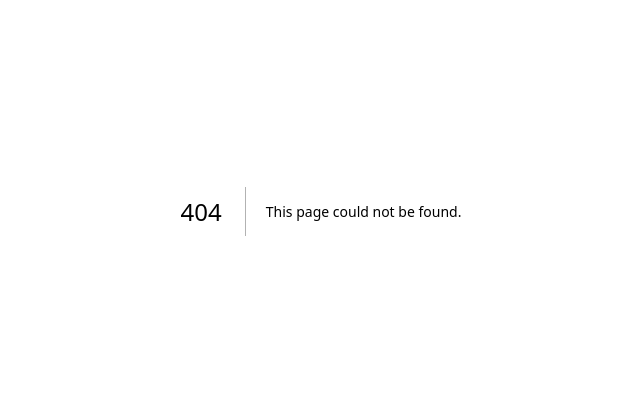
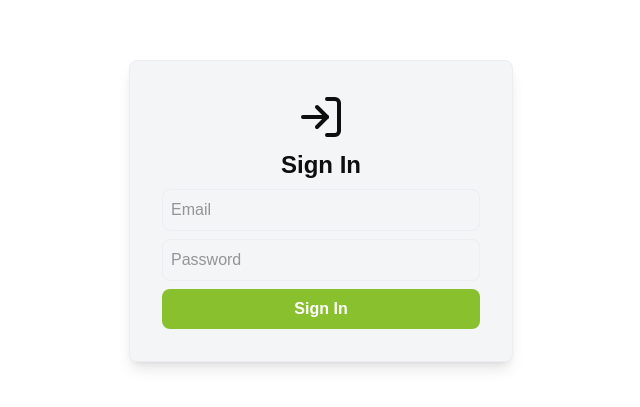
Before and after one commit to MartinRostejnsky/tomsus-cms, a Next.js app: page /auth/login in a window 1280 px wide. Before the commit this address had no page. Shown: the part 189-596 px from the top of the page, without its empty margins (319-959 px from the left). Built offline with nearby package versions, Linux system fonts and the light colour scheme.

Commit message:
add login page

```diff
--- /dev/null
+++ b/src/app/auth/login/page.tsx
@@ -0,0 +1,14 @@
+import LoginForm from "@/components/auth/LoginForm";
+import { LogIn } from "lucide-react";
+
+const RegisterPage = () => {
+    return (
+        <>
+        <LogIn size={48}/>
+        <p className="font-bold text-2xl">Sign In</p>
+        <LoginForm />
+        </>
+    );
+};
+
+export default RegisterPage;
--- a/src/app/auth/register/page.tsx
+++ b/src/app/auth/register/page.tsx
@@ -1,8 +1,10 @@
-import RegistrationForm from "@/app/components/auth/RegistrationForm";
+import RegistrationForm from "@/components/auth/RegistrationForm";
+import { UserPlus } from "lucide-react";
 
 const RegisterPage = () => {
     return (
         <>
+        <UserPlus size={48}/>
         <p className="font-bold text-2xl">Register</p>
         <RegistrationForm />
         </>
--- /dev/null
+++ b/src/components/auth/LoginForm.tsx
@@ -0,0 +1,45 @@
+"use client";
+
+import Button from "@/components/common/Button";
+import Input from "@/components/forms/Input";
+import { signIn } from "next-auth/react";
+import { useRef, useState } from "react";
+
+const LoginForm = () => {
+    const [loading, setLoading] = useState(false);
+
+    const emailRef = useRef<HTMLInputElement>(null);
+    const passwordRef = useRef<HTMLInputElement>(null);
+
+    return (
+        <form className="flex flex-col items-center w-full gap-2" onSubmit={async (e) => {
+            e.preventDefault();
+            const email = emailRef.current?.value
+                const password = passwordRef.current?.value
+
+                console.log(email, password);
+                setLoading(true);
+                const signInResult = async () => {
+                    console.log("Signing in");
+                    const result = await signIn("credentials", {
+                        email,
+                        password,
+                        redirect: true,
+                        callbackUrl: "/",
+                    });
+
+                    console.log(result);
+                };
+                await signInResult();
+                setLoading(false);
+        }}>
+            <Input ref={emailRef} placeholder="Email"></Input>
+            <Input ref={passwordRef} type="password" placeholder="Password"></Input>
+            <Button style="font-bold" type="submit" loading={loading}>
+                Sign In
+            </Button>
+        </form>
+    );
+}
+
+export default LoginForm;
```
Also changed, not shown: src/components/auth/RegistrationForm.tsx (renamed from src/app/components/auth/RegistrationForm.tsx).
